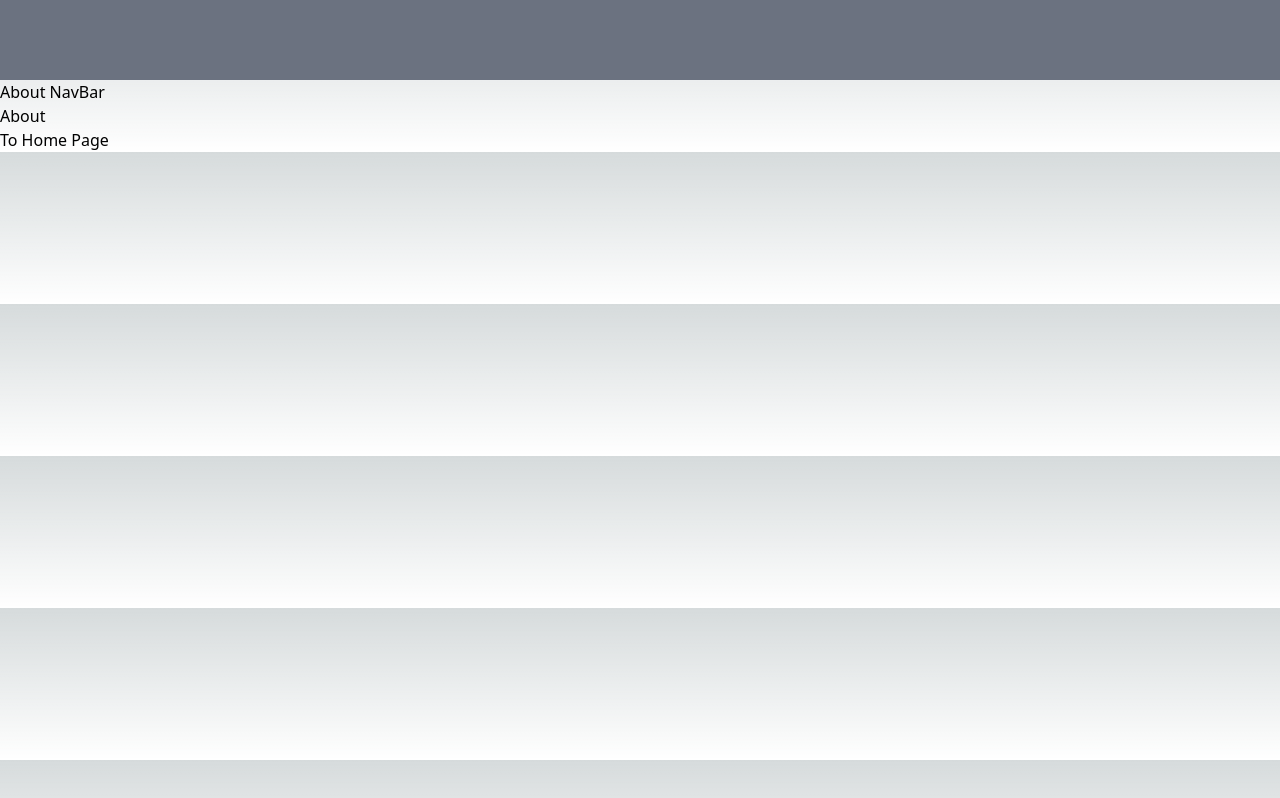
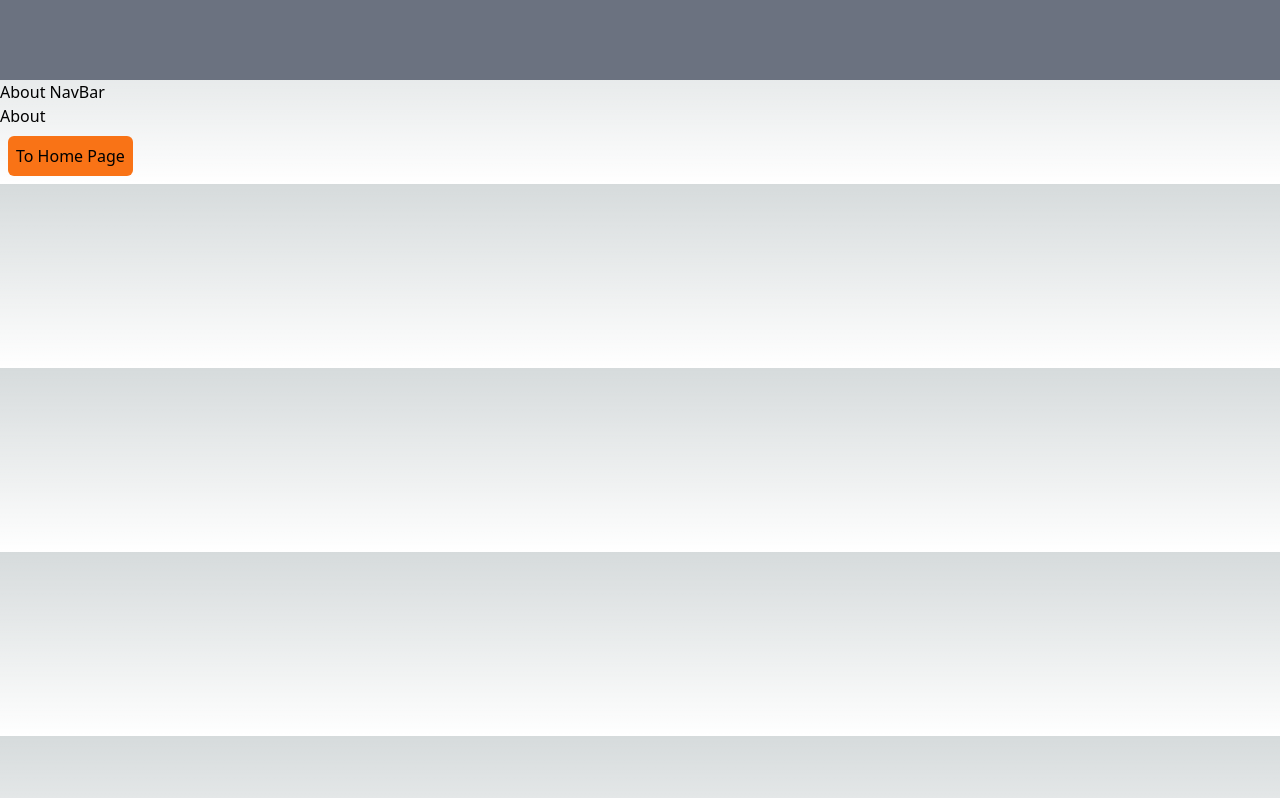
Before and after one commit to KennedyMungai/comprehensive_intro, a Next.js app: page /about in a window 1280 px wide. Built offline with nearby package versions, Linux system fonts and the light colour scheme.

Commit message:
Added a Home Button and styled it

```diff
--- a/src/app/about/page.tsx
+++ b/src/app/about/page.tsx
@@ -6,7 +6,9 @@ const About = (props: Props) => {
 	return (
 		<>
 			<div>About</div>
-			<Link href='/'>To Home Page</Link>
+			<button className='bg-orange-500 rounded-md p-2 m-2'>
+				<Link href='/'>To Home Page</Link>
+			</button>
 		</>
 	)
 }
```
